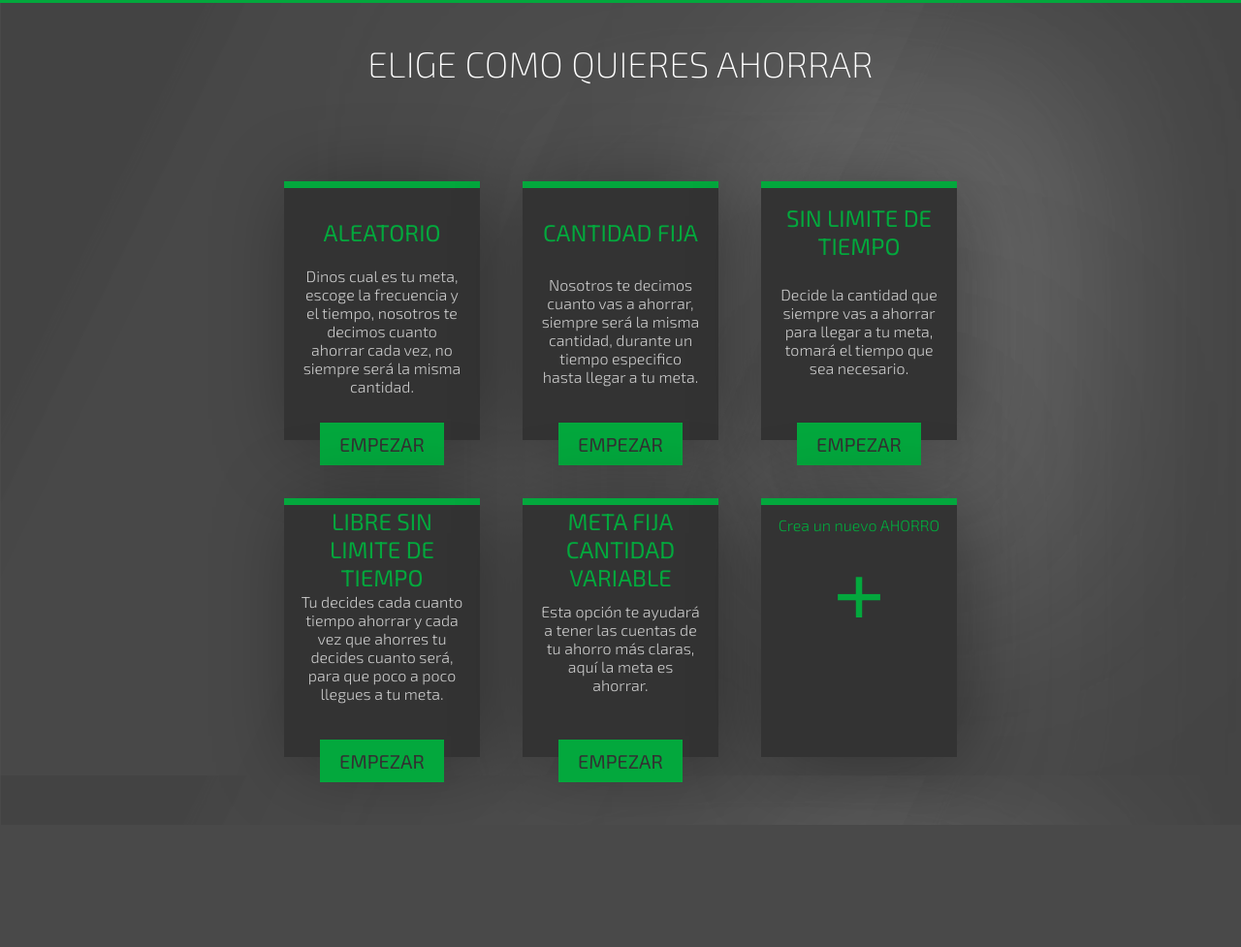
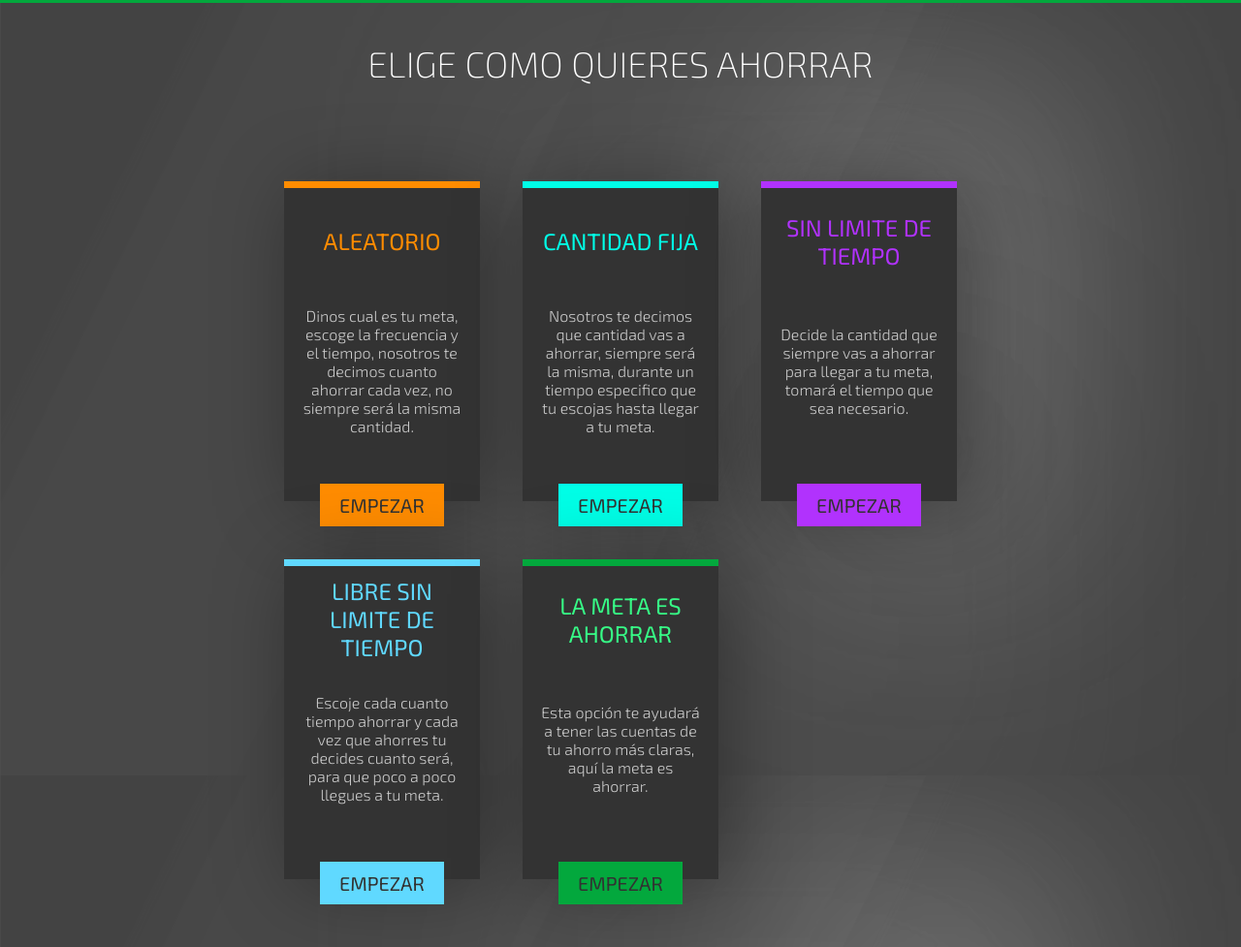
Before and after one commit to kukulak/ahorros, a Django app: page /system in a window 1280 px wide. Shown: the whole page at 97% size. Before the commit the page ends 807 px from the top, so only its background shows below. Run offline with Django 3.2, Linux system fonts and the light colour scheme; data that the repository does not hold is empty.

Commit message:
modificaciones css

```diff
--- a/ahorro/static/css/ahorro.css
+++ b/ahorro/static/css/ahorro.css
@@ -515,11 +522,26 @@ input[type=text]:focus {
 
 }
 
-
-.contenedorTarjetaFierros{
+.contenedorTarjetaPlazos{
     display: grid;
     justify-items: center;
     /* max-width: 870px; */
+    width: 56%;
+    grid-row: 2;
+    /* grid-column-start: 2; */
+    grid-column-start: 1;
+    grid-template-columns: repeat(auto-fill, minmax(200px, 1fr));
+    grid-template-columns: repeat(auto-fit, minmax(190px, 1fr));
+    grid-gap: 20px;
+    margin: 30px auto;
+
+
+}
+
+.contenedorTarjetaFierros{
+    display: grid;
+    justify-items: center;
+    max-width: 870px;
     /* width: 56%; */
     grid-row: 2;
     /* grid-column-start: 2; */
@@ -558,17 +580,20 @@ input[type=text]:focus {
     -webkit-font-smoothing: antialiased;
 }
 
-
+.contenedorTarjetaPlazos .tarjeta{
+    grid-template-rows: 7px 109px 94px 90px 30px;
+}
 .tarjeta:hover{
     /* background-color: darkorange; */
     /* transform: perspective(500px) translateZ(80px); */
-    transform: perspective(1px) scale(1.15);
-    /* transform: scale(1.15); */
+    /* transform: perspective(1px) scale(1.15); */
+    transform: scale(1.15);
     backface-visibility: hidden;
     /* box-shadow: 0px 1px 12px 1px black;
     box-shadow: 10px 7px 602px -2px rgb(0 0 0 / 42%); */
     -webkit-font-smoothing: subpixel-antialiased;
     -webkit-font-smoothing: antialiased;
+    z-index: 1
 }
 
 
@@ -609,7 +634,7 @@ input[type=text]:focus {
     padding: 0 17px;
     display: grid;
     grid-template-rows: 7px 60px 50px 38px;
-    grid-template-rows: 7px 40px 90px 38px;
+    grid-template-rows: 7px 46px 90px 38px;
     background-color: #333333;
     width: 168px;
     text-align: center;
@@ -676,7 +701,7 @@ input[type=text]:focus {
 .tarjeta button{
     color: #323232;
     font-weight: 400;
-    background-color: chocolate;
+    background-color: darkorange;
     transition-duration: 0.4s;
     text-decoration: none;
     cursor: pointer;
--- a/ahorro/templates/ahorro/dashboard.html
+++ b/ahorro/templates/ahorro/dashboard.html
@@ -47,7 +47,7 @@
              <br>
 
 
-    <div class="menuBienvenido">
+    <div class="menuBienvenido unselectable">
 
             <div class="menu unselectable">
                 <!-- <a href="{% url 'ahorro:logout' %}?next={{request.path}}">SALIR&emsp;</a> -->
--- a/ahorro/templates/ahorro/dashboardFierros.html
+++ b/ahorro/templates/ahorro/dashboardFierros.html
@@ -114,7 +114,7 @@
 
         <div class="tarjetaDash t1 sombra estadisticCardUserMeses">
             <h1>Nuevos usuarios por mes</h1>
-            {% regroup users by date_joined|date:"M/Y" as dateG %}
+            {% regroup users by date_joined|date:"M" as dateG %}
             <ul>
                 <div class="contenedorData">
                 {% for d in dateG %}
--- a/ahorro/templates/ahorro/edit.html
+++ b/ahorro/templates/ahorro/edit.html
@@ -33,7 +33,7 @@
     </div>
 
     <div class="login-form logForm">
-        <div class="formContainer">
+        <div class="editContainer formContainer">
             <form action="." method="post" enctype="multipart/form-data">
                 {{ user_form.as_p }}
                 {{ profile_form.as_p }}
--- a/ahorro/templates/ahorro/register.html
+++ b/ahorro/templates/ahorro/register.html
@@ -12,7 +12,7 @@
         <div class="logText">
           <h1>Esta es la idea</h1>
           <br />
-          <p>Vas a ahorrar durante un año o más con la frecuencia que elijas una cantidad aleatoria.Mediante un e-mail o un mensaje, lo que tu elijas, te avisaremos cuándo tienes que realizar tu ahorro, la plataforma te dirá que cantidad, la cual será aleatoria, por defecto es; entre $365.00 y $1.00 pesos, pero se adaptará la cantidad dependiendo de tu meta. Guardaremos tu avance para que lo consultes cuando quieras. :)</p>
+          <p>Vas a ahorrar durante el <span> tiempo</span> que elijas con la <span>frecuencia</span> que escojas una <span>cantidad</span> aleatoria. Te vamos a enviar un e-mail para recordarte cuándo tienes que realizar tu ahorro, la plataforma te dirá que cantidad, la cual se adaptará dependiendo de tu meta. <br> Guardaremos tu avance para que lo consultes cuando quieras. :)</p>
         </div>
     </div>
 
--- a/ahorro/templates/ahorro/register_done.html
+++ b/ahorro/templates/ahorro/register_done.html
@@ -3,6 +3,8 @@
 {% block title %}Bienvenido{% endblock %}
 
 {% block content %}
+<section class="sectionUser">
   <h1>Bienvenido {{ new_user.first_name }}!</h1>
   <p>Tu cuenta se creo con éxito. <a href="{% url 'ahorro:login' %}">entra</a> para empezar a ahorrar.</p>
+</section>
 {% endblock %}
--- a/ahorro/templates/ahorro/systemChoose.html
+++ b/ahorro/templates/ahorro/systemChoose.html
@@ -15,14 +15,14 @@
 
         <h1 class="titulo">ELIGE COMO QUIERES AHORRAR</h1>
         {% block content %}
-        <div class="contenedorTarjeta">
+        <div class="contenedorTarjetaPlazos">
             {% for frec in preplazo %}
                 <div class="tarjeta t1 sombra">
                     <div class="tColor" style="background-color: {{frec.color}};"></div>
                     <h1 class="tTitulo" style="color: {{frec.color}};">{{ frec.nombre }}</h1>
                     <p style="color: {{frec.color}};">Ahorro total <br>al año:</p>
                     <h3 class="tCantidad" style="color: {{frec.color}};">${{ frec.meta }} mil</h3>
-                    <button onMouseOut="this.style.background='{{frec.color}}'" onMouseOver="this.style.background='rgb(255 255 255 / 18%)'" style="background-color: {{frec.color}};">AHORRAR</button>
+                    <a onMouseOut="this.style.background='{{frec.color}}'" onMouseOver="this.style.background='rgb(255 255 255 / 18%)'" style="background-color: {{frec.color}};">AHORRAR</a>
 
 
                 </div>
@@ -30,74 +30,58 @@
             {% endfor %}
         {% endblock %}
 
-        <!-- <div class="tarjeta t2 sombra">
-            <div class="tColor"></div>
-            <h1 class="tTitulo">DIARIO</h1>
-            <p>Ahorro total <br>al año:</p>
-            <h3 class="tCantidad">$60 mil</h3>
-            <button>AHORRAR</button>
+
+        <div class="tarjeta t4 sombra unselectable">
+            <div class="tColor" style="background-color: darkorange;"></div>
+            <h1 class="tTitulo" style="color: darkorange;">ALEATORIO</h1>
+            <p style="margin-top: 64px; ;">Dinos cual es tu meta, escoge la frecuencia y el tiempo, nosotros te decimos cuanto ahorrar cada vez, no siempre será la misma cantidad.</p>
+            <h3 class="tCantidad"></h3>
+            <a href="{% url 'ahorro:create' %}" onMouseOut="this.style.background='darkorange'" onMouseOver="this.style.background='rgb(12 249 95)'"style="background-color: #darkorange;">EMPEZAR</a>
         </div>
 
 
-        <div class="tarjeta t3 sombra">
-            <div class="tColor"></div>
-            <h1 class="tTitulo">DIARIO</h1>
-            <p>Ahorro total <br>al año:</p>
-            <h3 class="tCantidad">$60 mil</h3>
-            <button>AHORRAR</button>
-        </div> -->
-
-
-        <div class="tarjeta t4 sombra">
-            <div class="tColor" style="background-color: #03A83D;"></div>
-            <h1 class="tTitulo" style="color: #03A83D;">ALEATORIO</h1>
-            <p style="margin-top: 64px; ;">Dinos cual es tu meta, escoge la frecuencia y el tiempo, nosotros te decimos cuanto ahorrar cada vez, no siempre será la misma cantidad.</p>
+        <div class="tarjeta t4 sombra unselectable">
+            <div class="tColor" style="background-color: #00ffe7;"></div>
+            <h1 class="tTitulo" style="color: #00ffe7;">CANTIDAD FIJA</h1>
+            <p style="margin-top: 64px; ">Nosotros te decimos que cantidad vas a ahorrar, siempre será la misma, durante un tiempo especifico que tu escojas hasta llegar a tu meta.</p>
             <h3 class="tCantidad"></h3>
-            <button onMouseOut="this.style.background='#03A83D'" onMouseOver="this.style.background='rgb(12 249 95)'"style="background-color: #03A83D;">EMPEZAR</button>
+            <a href="{% url 'ahorro:create' %}" onMouseOut="this.style.background='#00ffe7'" onMouseOver="this.style.background='rgb(12 249 95)'"style="background-color: #00ffe7;">EMPEZAR</a>
         </div>
 
 
-        <div class="tarjeta t4 sombra">
-            <div class="tColor" style="background-color: #03A83D;"></div>
-            <h1 class="tTitulo" style="color: #03A83D;">CANTIDAD FIJA</h1>
-            <p style="margin-top: 64px; ">Nosotros te decimos cuanto vas a ahorrar, siempre será la misma cantidad, durante un tiempo especifico hasta llegar a tu meta.</p>
+        <div class="tarjeta t4 sombra unselectable">
+            <div class="tColor" style="background-color: #B132FD;"></div>
+            <h1 class="tTitulo" style="color: #B132FD;">SIN LIMITE DE TIEMPO</h1>
+            <p style="margin-top: 64px; ">Decide la cantidad que siempre vas a ahorrar para llegar a tu meta, tomar&aacute; el tiempo que sea necesario.</p>
             <h3 class="tCantidad"></h3>
-            <button onMouseOut="this.style.background='#03A83D'" onMouseOver="this.style.background='rgb(12 249 95)'"style="background-color: #03A83D;">EMPEZAR</button>
+            <a href="{% url 'ahorro:create' %}" onMouseOut="this.style.background='#B132FD'" onMouseOver="this.style.background='rgb(12 249 95)'"style="background-color: #B132FD;">EMPEZAR</a>
         </div>
 
 
-        <div class="tarjeta t4 sombra">
-            <div class="tColor" style="background-color: #03A83D;"></div>
-            <h1 class="tTitulo" style="color: #03A83D;">SIN LIMITE DE TIEMPO</h1>
-            <p style="margin-top: 64px; ">Decide la cantidad que siempre vas a ahorrar para llegar a tu meta, tomar&aacute; el tiempo que sea necesario.</p>
+        <div class="tarjeta t4 sombra unselectable">
+            <div class="tColor" style="background-color: #60d9ff;"></div>
+            <h1 class="tTitulo" style="color: #60d9ff;">LIBRE SIN LIMITE DE TIEMPO</h1>
+            <p style="margin-top: 64px; ">Escoje cada cuanto tiempo ahorrar y cada vez que ahorres tu decides cuanto será, para que poco a poco llegues a tu meta.</p>
             <h3 class="tCantidad"></h3>
-            <button onMouseOut="this.style.background='#03A83D'" onMouseOver="this.style.background='rgb(12 249 95)'"style="background-color: #03A83D;">EMPEZAR</button>
+            <a href="{% url 'ahorro:create' %}"  onMouseOut="this.style.background='#60d9ff'" onMouseOver="this.style.background='rgb(12 249 95)'"style="background-color: #60d9ff;">EMPEZAR</a>
         </div>
 
-
-        <div class="tarjeta t4 sombra">
+        <div class="tarjeta t4 sombra unselectable">
             <div class="tColor" style="background-color: #03A83D;"></div>
-            <h1 class="tTitulo" style="color: #03A83D;">LIBRE SIN LIMITE DE TIEMPO</h1>
-            <p style="margin-top: 64px; ">Tu decides cada cuanto tiempo ahorrar y cada vez que ahorres tu decides cuanto será, para que poco a poco llegues a tu meta.</p>
+            <!-- <h1 class="tTitulo" style="color: #03A83D;">META FIJA CANTIDAD VARIABLE</h1> -->
+            <h1 class="tTitulo" style="color: #37FB86;">LA META ES AHORRAR</h1>
+            <p style="margin-top: 64px; ">Esta opci&oacute;n te ayudar&aacute; a tener las cuentas de tu ahorro más claras, aqu&iacute; la meta es ahorrar.  </p>
             <h3 class="tCantidad"></h3>
-            <button onMouseOut="this.style.background='#03A83D'" onMouseOver="this.style.background='rgb(12 249 95)'"style="background-color: #03A83D;">EMPEZAR</button>
+            <a href="{% url 'ahorro:create' %}" onMouseOut="this.style.background='#03A83D'" onMouseOver="this.style.background='rgb(12 249 95)'"style="background-color: #03A83D;">EMPEZAR</a>
         </div>
 
-        <div class="tarjeta t4 sombra">
-            <div class="tColor" style="background-color: #03A83D;"></div>
-            <h1 class="tTitulo" style="color: #03A83D;">META FIJA CANTIDAD VARIABLE</h1>
-            <p style="margin-top: 64px; ">Esta opci&oacute;n te ayudar&aacute; a tener las cuentas de tu ahorro más claras, aqu&iacute; la meta es ahorrar.  </p>
-            <h3 class="tCantidad"></h3>
-            <button onMouseOut="this.style.background='#03A83D'" onMouseOver="this.style.background='rgb(12 249 95)'"style="background-color: #03A83D;">EMPEZAR</button>
-        </div>
-
-        <div class="tarjeta tarjetaDash t4 sombra">
+        <!-- <div class="tarjeta tarjetaDash t4 sombra">
             <div class="tColor" style="background-color: #03A83D;"></div>
             <p style="color: #03A83D;">Crea un nuevo AHORRO<br/></p>
-            <!-- <h1 class="tTitulo" style="color: #03A83D;">+</h1> -->
+
 
             <a class="btnNuevoAhorro" href="{% url 'ahorro:create' %}" onMouseOut="this.style.background=initial" onMouseOver="this.style.background=initial"style="font-size: 100px; margin: 0; background-color: initial; color: #03A83D;">+</a>
-        </div>
+        </div> -->
 
         </div>
 
--- a/ahorro/views.py
+++ b/ahorro/views.py
@@ -429,3 +429,28 @@ def userArchived(request, id):
         return redirect('/')
 
 # end archived DETAIL
+
+
+@login_required
+def chooseSystems(request):
+    users = User.objects.all()
+    plazo = Plazo.objects.all()
+    my_systems = Sistema.objects.all()
+    ahorro = Ahorro.objects.all()
+    total_users = len(User.objects.all())
+    t = 0
+    full_total = 0
+    full_total = Ahorro.objects.all()
+    by_meta = Lista_total(list(full_total))
+    # for ahorro in my_systems:
+    #     ahorro.total_ahorrado = by_meta
+    #     t = t + 1
+
+    return render(request,
+                 'ahorro/systemChoose.html',
+                 {'plazo': plazo,
+                  'my_systems': my_systems,
+                  'ahorro': ahorro,
+                  'by_meta': by_meta,
+                  'total_users': total_users,
+                  'users': users})
```
Also changed, not shown: other parts of ahorro/static/css/ahorro.css (+30 -14 lines), ahorro/templates/ahorro/archived.html (+5 -5 lines), ahorro/static/svg/activo.png, ahorro/static/svg/activo.svg, ahorro/static/svg/archivo.svg, 1 other file.
